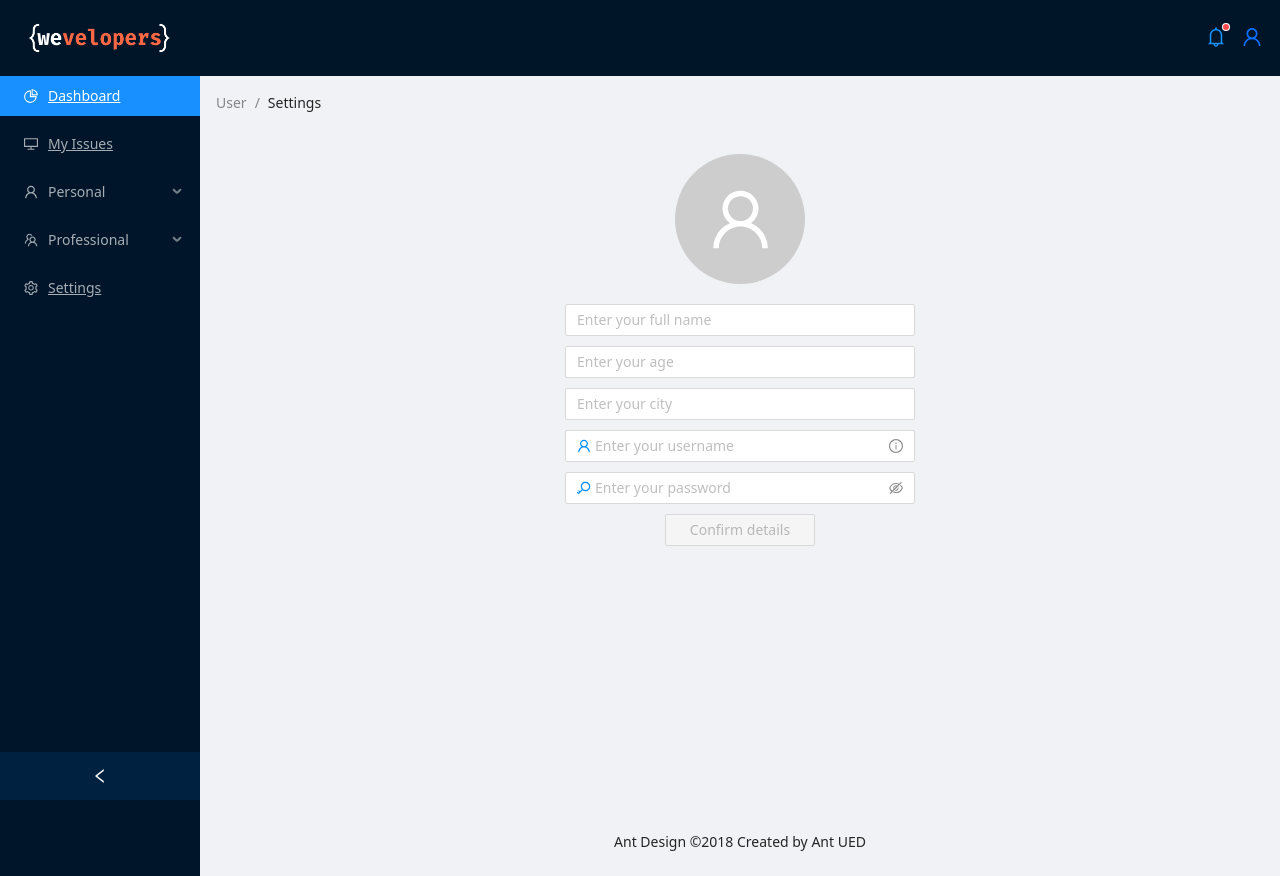
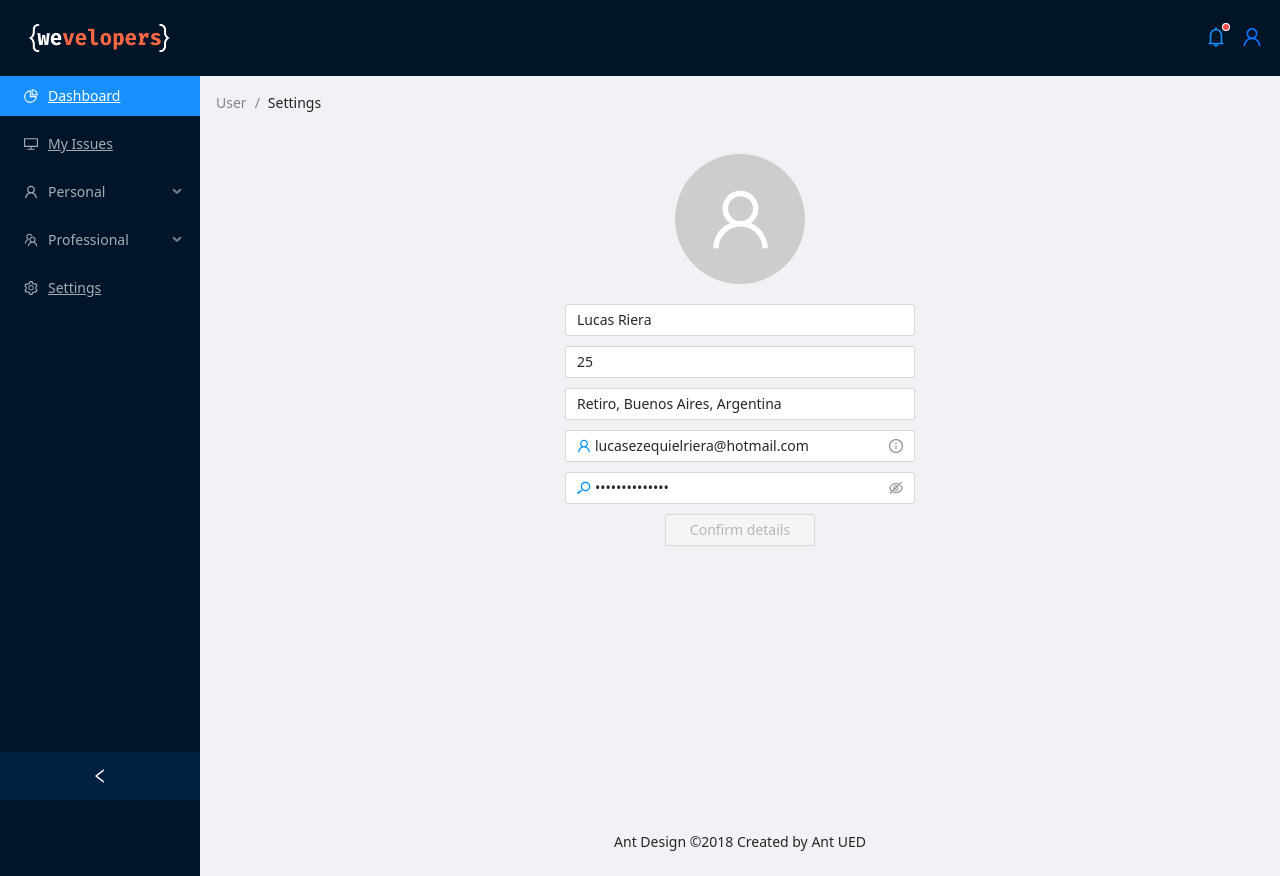
Before and after one commit to lucasezequielriera/wevelopers, a React (Create React App) app: page /Settings in a window 1280 px wide. Built offline with nearby package versions, Linux system fonts and the light colour scheme.

Commit message:
Details in Settings

```diff
--- a/src/pages/Settings/Settings.jsx
+++ b/src/pages/Settings/Settings.jsx
@@ -17,22 +17,29 @@ export default function Settings() {
                 <Breadcrumb.Item>Settings</Breadcrumb.Item>
             </Breadcrumb>
             <div style={{ padding: 24, minHeight: 200, display: 'flex', flexFlow: 'column nowrap', justifyContent: 'center', alignItems: 'center' }}>
+            {/* User Image */}
             <Avatar size={130} icon={<UserOutlined />} src={null} style={{ backgroundColor: '#cdcdcd' }} />
-            <Input style={{ width: 350, marginTop: 20 }} onChange={(change) => {change.target.value.length >= 1 ? setButtonState(false) : setButtonState(true)}} placeholder="Enter your full name"/>
-            <Input style={{ width: 350, marginTop: 10 }} onChange={(change) => {change.target.value.length >= 1 ? setButtonState(false) : setButtonState(true)}} placeholder="Enter your age"/>
-            <Input style={{ width: 350, marginTop: 10 }} onChange={(change) => {change.target.value.length >= 1 ? setButtonState(false) : setButtonState(true)}} placeholder="Enter your city"/>
+            {/* Fully Name */}
+            <Input style={{ width: 350, marginTop: 20 }} onChange={(change) => {change.target.value.length >= 1 ? setButtonState(false) : setButtonState(true)}} placeholder="Enter your full name" defaultValue="Lucas Riera" />
+            {/* Age */}
+            <Input style={{ width: 350, marginTop: 10 }} onChange={(change) => {change.target.value.length >= 1 ? setButtonState(false) : setButtonState(true)}} placeholder="Enter your age" defaultValue="25"/>
+            {/* City */}
+            <Input style={{ width: 350, marginTop: 10 }} onChange={(change) => {change.target.value.length >= 1 ? setButtonState(false) : setButtonState(true)}} placeholder="Enter your city" defaultValue="Retiro, Buenos Aires, Argentina"/>
+            {/* User */}
             <Input style={{ width: 350, marginTop: 10 }} onChange={(change) => {change.target.value.length >= 1 ? setButtonState(false) : setButtonState(true)}} placeholder="Enter your username" prefix={ <UserOutlined className="site-form-item-icon" style={{ color: 'rgb(0,142,250)' }} /> }
             suffix={
                 <Tooltip title="name@email.com or username">
                     <InfoCircleOutlined style={{ color: 'rgba(0,0,0,.45)' }} />
                 </Tooltip>}
-            />
+            defaultValue="lucasezequielriera@hotmail.com"/>
+            {/* Password */}
             <Input.Password style={{ width: 350, marginTop: 10 }} onChange={(change) => {change.target.value.length >= 1 ? setButtonState(false) : setButtonState(true)}} placeholder="Enter your password" prefix={<KeyOutlined className="site-form-item-icon"className="site-form-item-icon" style={{ color: 'rgb(0,142,250)' }} />} iconRender={visible => (visible ? <EyeTwoTone /> : <EyeInvisibleOutlined />)} suffix={
                 <Tooltip title="Your password">
                     <InfoCircleOutlined style={{ color: 'rgba(0,0,0,.45)' }} />
                 </Tooltip>
                 }
-            />
+                defaultValue="lucasriera2021" />
+            {/* Submit Button */}
             <Button type="primary" htmlType="submit" style={{ marginTop: 10, width: 150 }} disabled={buttonState}>
                 Confirm details
             </Button>
```
